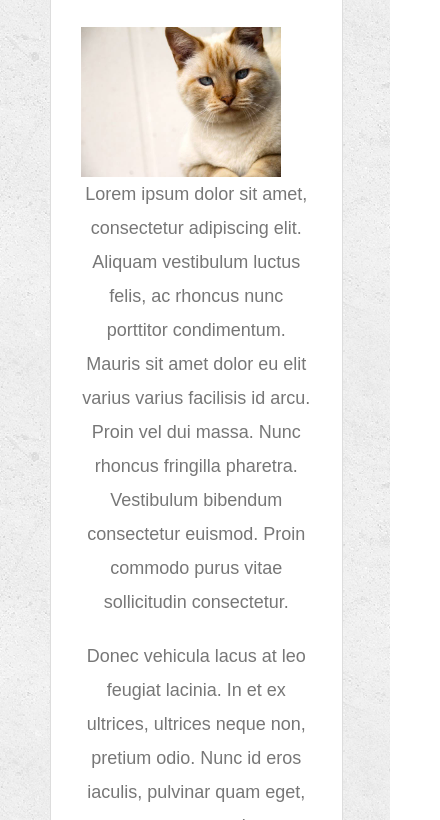
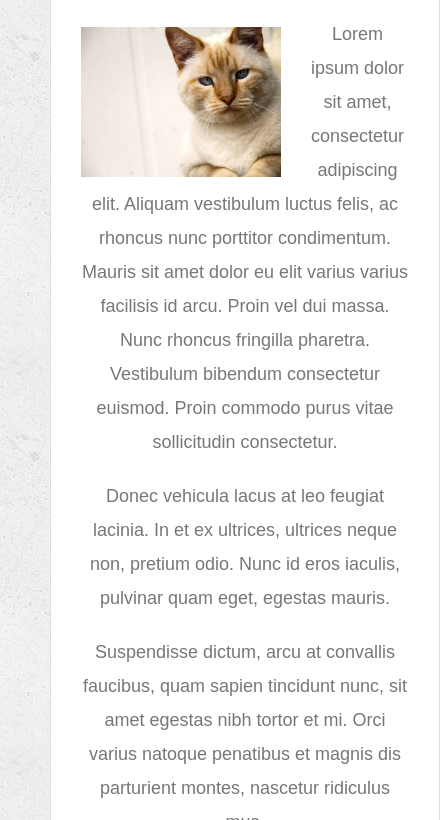
Before and after one commit to mggude/Responsive-Portfolio, a plain HTML site: page index.html in a window 390 px wide. Shown: the part 301-1121 px from the top of the page, 440 px wide, since content can reach past the window. Drawn offline with Linux system fonts and the light colour scheme.

Commit message:
Adding new files

```diff
--- a/assets/css/style.css
+++ b/assets/css/style.css
@@ -239,10 +239,10 @@ input[type=submit] {
 		color: #cccccc;
 		font-size: 18px;
 	}
-	.main-container {
-		width: 660px;
-		margin: 0px 20px 0px 20px;
-		padding: 0px 30px 30px 30px;
+	#main-container {
+		width: 100%;
+		/* margin: 0px 20px 0px 20px;
+		padding: 0px 30px 30px 30px; */
 	}
 }
 
```
